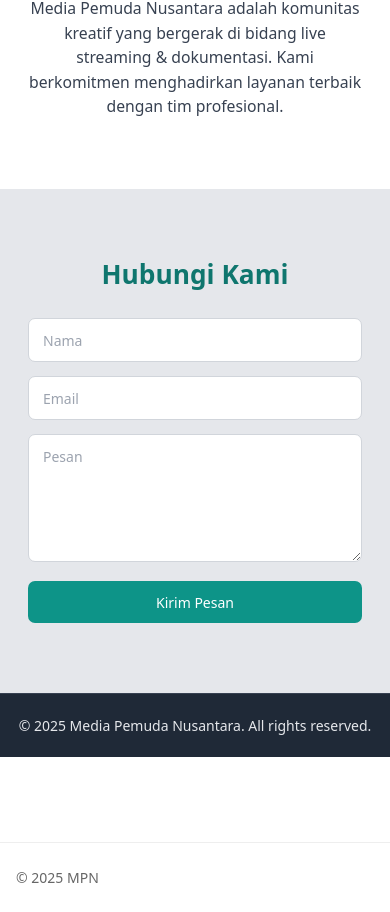
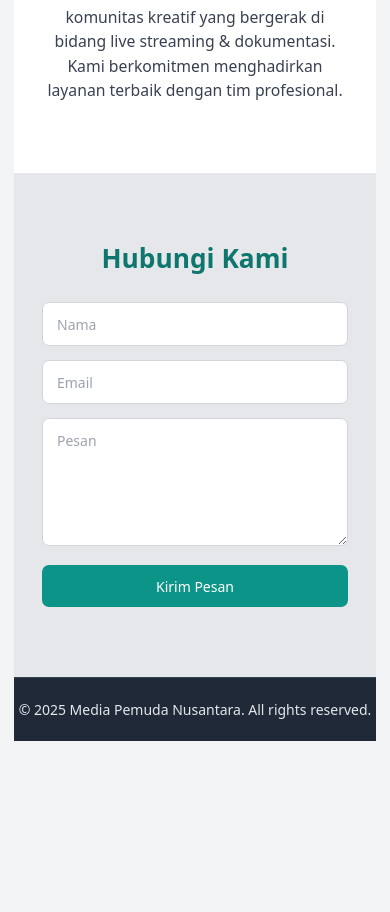
Before and after one commit to rickv-max/Mediapemudanusantara, a Next.js app: page / in a window 390 px wide. Shown: the part 2070-2982 px from the top of the page. After the commit the page ends 2832 px from the top, so only its background shows below. Built offline with nearby package versions, Linux system fonts and the light colour scheme; no server answers.

Commit message:
Update layout.tsx

```diff
--- a/app/layout.tsx
+++ b/app/layout.tsx
@@ -1,17 +1,24 @@
+// app/layout.tsx
 import "./global.css";
-import type { Metadata } from 'next';
+import type { Metadata, Viewport } from "next";
+
 export const metadata: Metadata = {
-  title: 'MPN — Media Pemuda Nusantara',
-  description: 'Jasa livestreaming YouTube profesional.',
+  title: "Media Pemuda Nusantara",
+  description: "Jasa Live Streaming & Dokumentasi",
 };
+
+// ✅ ini penting untuk mobile
+export const viewport: Viewport = {
+  width: "device-width",
+  initialScale: 1,
+};
+
 export default function RootLayout({ children }: { children: React.ReactNode }) {
   return (
     <html lang="id">
-      <body>
-        {children}
-        <footer style={{borderTop:'1px solid #eee', marginTop:64}}>
-          <div style={{maxWidth:1120, margin:'0 auto', padding:'24px 16px', color:'#666'}}>© {new Date().getFullYear()} MPN</div>
-        </footer>
+      <body className="min-h-screen bg-gray-100 text-gray-900 antialiased">
+        {/* ✅ pembungkus agar lebar maksimal enak di berbagai layar */}
+        <div className="container px-4 md:px-6">{children}</div>
       </body>
     </html>
   );
```
